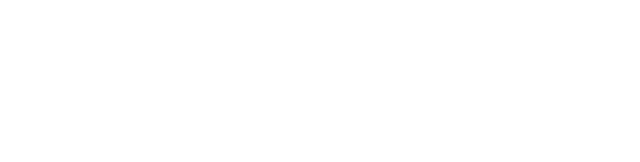
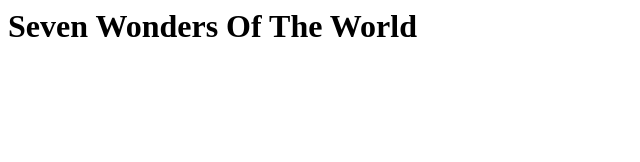
Before and after one commit to shabbirjalgunwala/shabbirjalgunwala.github.io, a plain HTML site: page index.html in a window 1280 px wide. Shown: the whole page, without its empty margins (0-640 px from the left). Drawn offline with Linux system fonts and the light colour scheme.

Commit message:
Update index.html

```diff
--- a/index.html
+++ b/index.html
@@ -3,9 +3,6 @@
     <title>Seven Wonders of the World</title>
   </head>
   <body>
-    <div style="width: auto; height: 150px; background-image: linear-gradient(to right, #
-fa709a 0%, #fee140 100%);"
-align="center">
-    </div>
+   <h1>Seven Wonders Of The World </h1>
   </body>
 </html>
```
